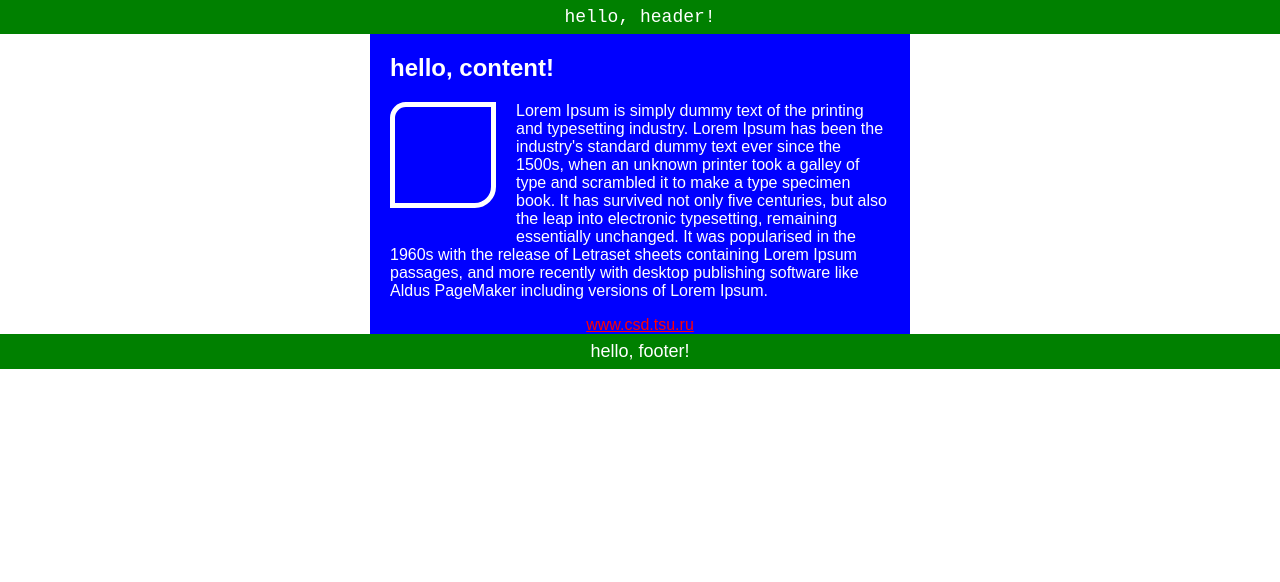
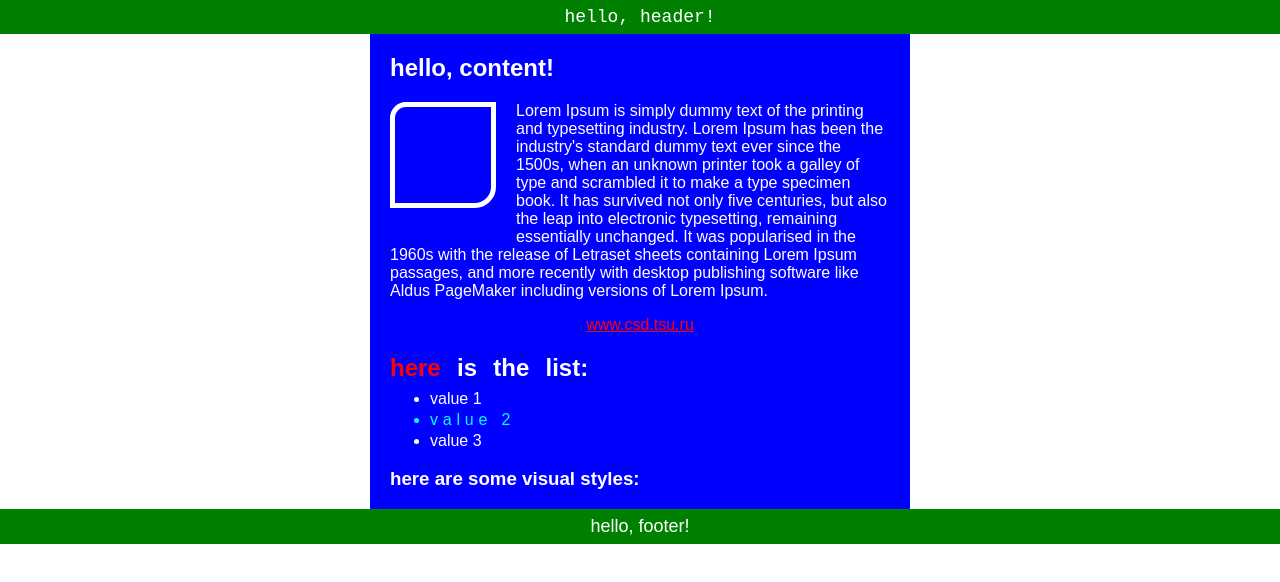
Before and after one commit to dweller4085/932020.biryukov.mark.labs, a plain HTML site: page lab1/index.html in a window 1280 px wide. Drawn offline with Linux system fonts and the light colour scheme.

Commit message:
made the list

```diff
--- a/lab1/content/text.txt
+++ /dev/null
@@ -1 +0,0 @@
-Lorem Ipsum is simply dummy text of the printing and typesetting industry. Lorem Ipsum has been the industry's standard dummy text ever since the 1500s, when an unknown printer took a galley of type and scrambled it to make a type specimen book. It has survived not only five centuries, but also the leap into electronic typesetting, remaining essentially unchanged. It was popularised in the 1960s with the release of Letraset sheets containing Lorem Ipsum passages, and more recently with desktop publishing software like Aldus PageMaker including versions of Lorem Ipsum.
--- a/lab1/index.html
+++ b/lab1/index.html
@@ -19,13 +19,20 @@
         </section>
         </div>
         <div id='link'>
+        <nav>
             <a style='color: red' href='http://www.csd.tsu.com'>www.csd.tsu.ru</a>
+        </nav>
         </div>
         <div id='list'>
-
+            <h2 style='word-spacing: .4em; margin-bottom: -8px'><span style='color: red'>here</span> is the list:</h2>
+            <ul>
+                <li>value 1</li>
+                <li style='letter-spacing: .3em; color: cyan'>value 2</li>
+                <li>value 3</li>
+            </ul>
         </div>
         <div id='vis_styles'>
-
+            <h3 style='font-weight: bold'>here are some visual styles:</h3>
         </div>
         <div id='table_and_icon'>
 
--- a/lab1/style.css
+++ b/lab1/style.css
@@ -1,3 +1,7 @@
+li:not(:last-child) {
+   margin-bottom: 3px;
+}
+
 html * {
     font-family: arial;
     color: white;
```
